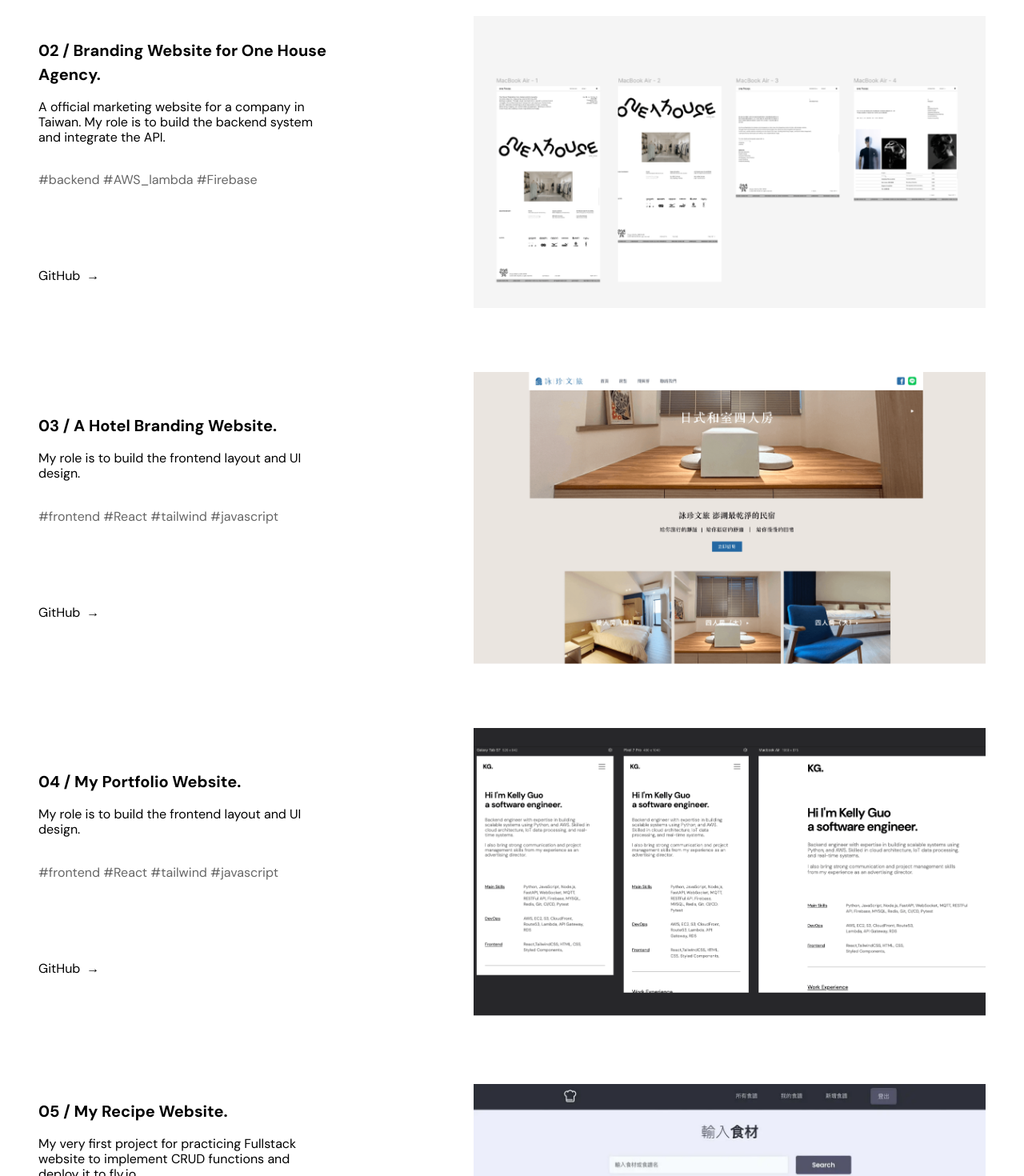
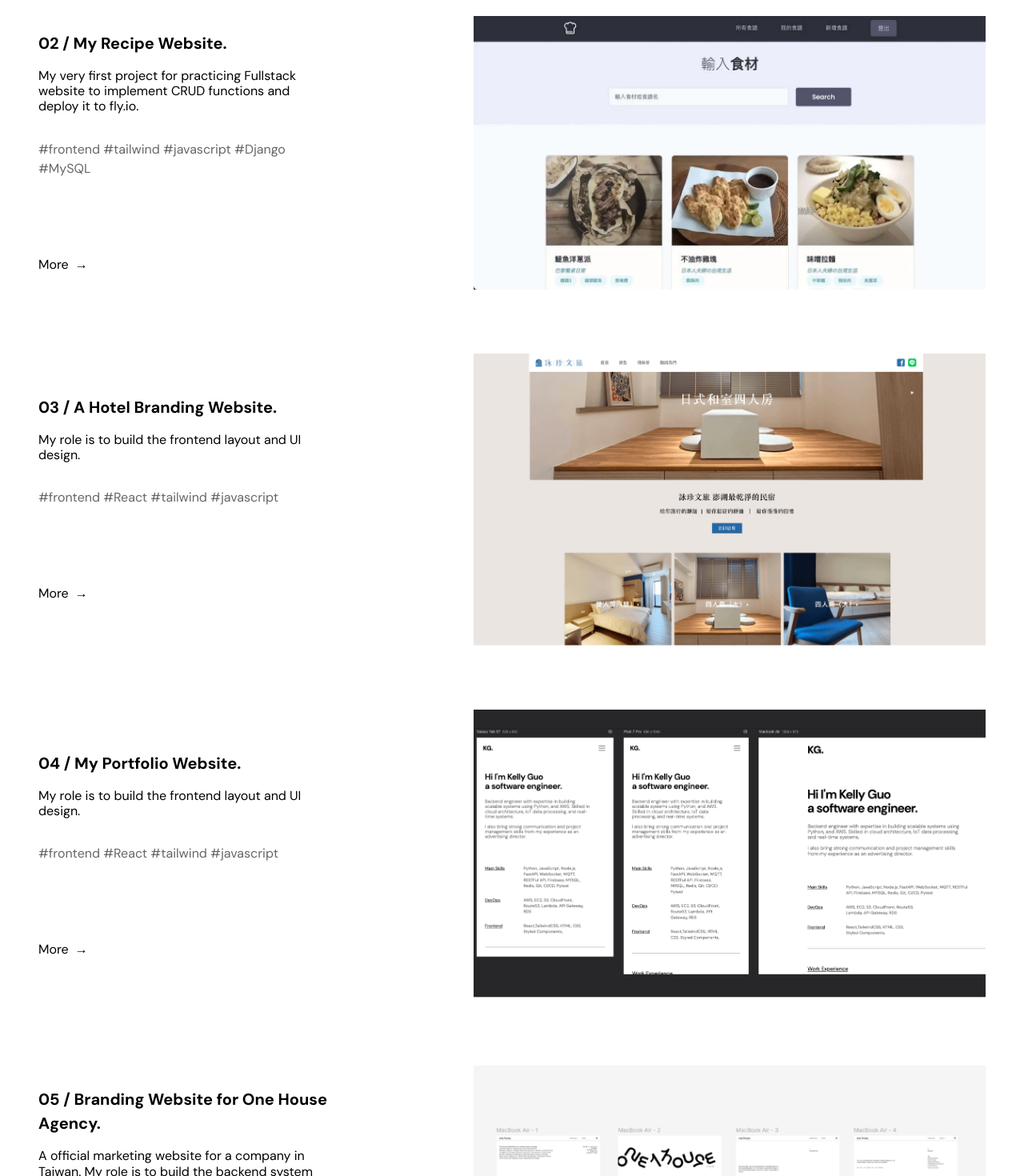
Before and after one commit to SiaoChi/portfolio, a React (Vite) app: page /project in a window 1280 px wide. Shown: the part 800-2270 px from the top of the page at 80% size. Built offline with nearby package versions, Linux system fonts and the light colour scheme.

Commit message:
update projects and about contents

```diff
--- a/src/components/HomePage/About/index.jsx
+++ b/src/components/HomePage/About/index.jsx
@@ -84,7 +84,7 @@ function About() {
         <LeftSection>
           <Headline data-aos="fade-up" data-aos-duration="800">Hi I'm Kelly Guo<br/>a software engineer.</Headline>
           <Subtitle data-aos="fade-up" data-aos-duration="1000">
-            Backend engineer with expertise in building scalable systems using Python, and AWS. Skilled in cloud architecture, IoT data processing, and real-time systems.
+            Backend engineer with expertise in building scalable systems using Python, and AWS. Skilled in IoT data processing, APIs implement, AWS cloud architecture,  and real-time systems.
             <br/>
             <br/>
             I also bring strong communication and project management skills from my experience as an advertising director.
--- a/src/components/ProjectPage/Project/config.jsx
+++ b/src/components/ProjectPage/Project/config.jsx
@@ -7,11 +7,11 @@ export const data = [
         link: 'https://github.com/SiaoChi/friends-app',
     },
     {
-        title: '02 / Branding Website for One House Agency.',
-        desc: 'A official marketing website for a company in Taiwan. My role is to build the backend system and integrate the API.',
-        subDesc: '#backend #AWS_lambda #Firebase',
-        img: 'img/project3.png',
-        link: 'https://github.com/SiaoChi/one-house-web-backend',
+        title: '02 / My Recipe Website.',
+        desc: 'My very first project for practicing Fullstack website to implement CRUD functions and deploy it to fly.io.',
+        subDesc: '#frontend #tailwind #javascript #Django #MySQL',
+        img: 'img/recipe.png',
+        link: 'https://github.com/SiaoChi/recipe',
     },
     {
         title: '03 / A Hotel Branding Website.',
@@ -27,11 +27,11 @@ export const data = [
         img: 'img/project5.png',
         link: 'https://github.com/SiaoChi/portfolio',
     },
-     {
-        title: '05 / My Recipe Website.',
-        desc: 'My very first project for practicing Fullstack website to implement CRUD functions and deploy it to fly.io.',
-        subDesc: '#frontend #tailwind #javascript #Django #MySQL',
-        img: 'img/recipe.png',
-        link: 'https://github.com/SiaoChi/recipe',
-    },
+    {
+        title: '05 / Branding Website for One House Agency.',
+        desc: 'A official marketing website for a company in Taiwan. My role is to build the backend system and integrate the API.',
+        subDesc: '#backend #AWS_lambda #Firebase',
+        img: 'img/project3.png',
+        link: 'https://www.onehouse.com.tw/',
+    }
 ]
--- a/src/components/ProjectPage/Project/index.jsx
+++ b/src/components/ProjectPage/Project/index.jsx
@@ -120,7 +120,7 @@ function ProjectDetail() {
                 <ProjectTitle>{project.title}</ProjectTitle>
                 <ProjectDesc>{project.desc}</ProjectDesc>
                 <ProjectSubDesc>{project.subDesc}</ProjectSubDesc>
-                <ProjectLink target="_blank" href={project.link}>GitHub<ProjectLinkArrow>→</ProjectLinkArrow></ProjectLink>
+                <ProjectLink target="_blank" href={project.link}>More<ProjectLinkArrow>→</ProjectLinkArrow></ProjectLink>
             </ProjectTextWrapper>
             <ProjectImgWrapper>
                 <ProjectImg src={project.img || './img/demo.png'} alt={project.title} />
```
Also changed, not shown: src/components/HomePage/Skill/config.jsx (line endings or trailing spaces).
